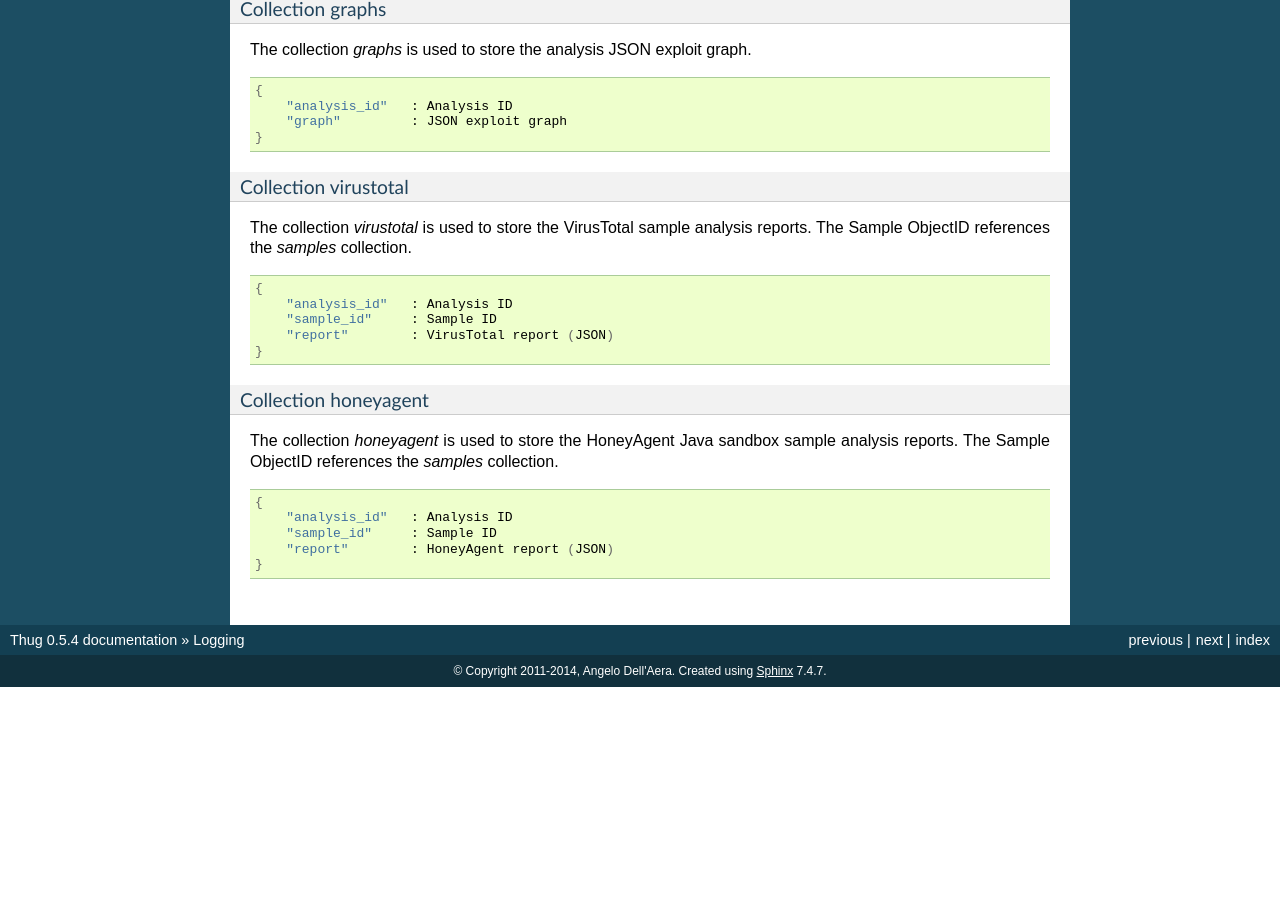
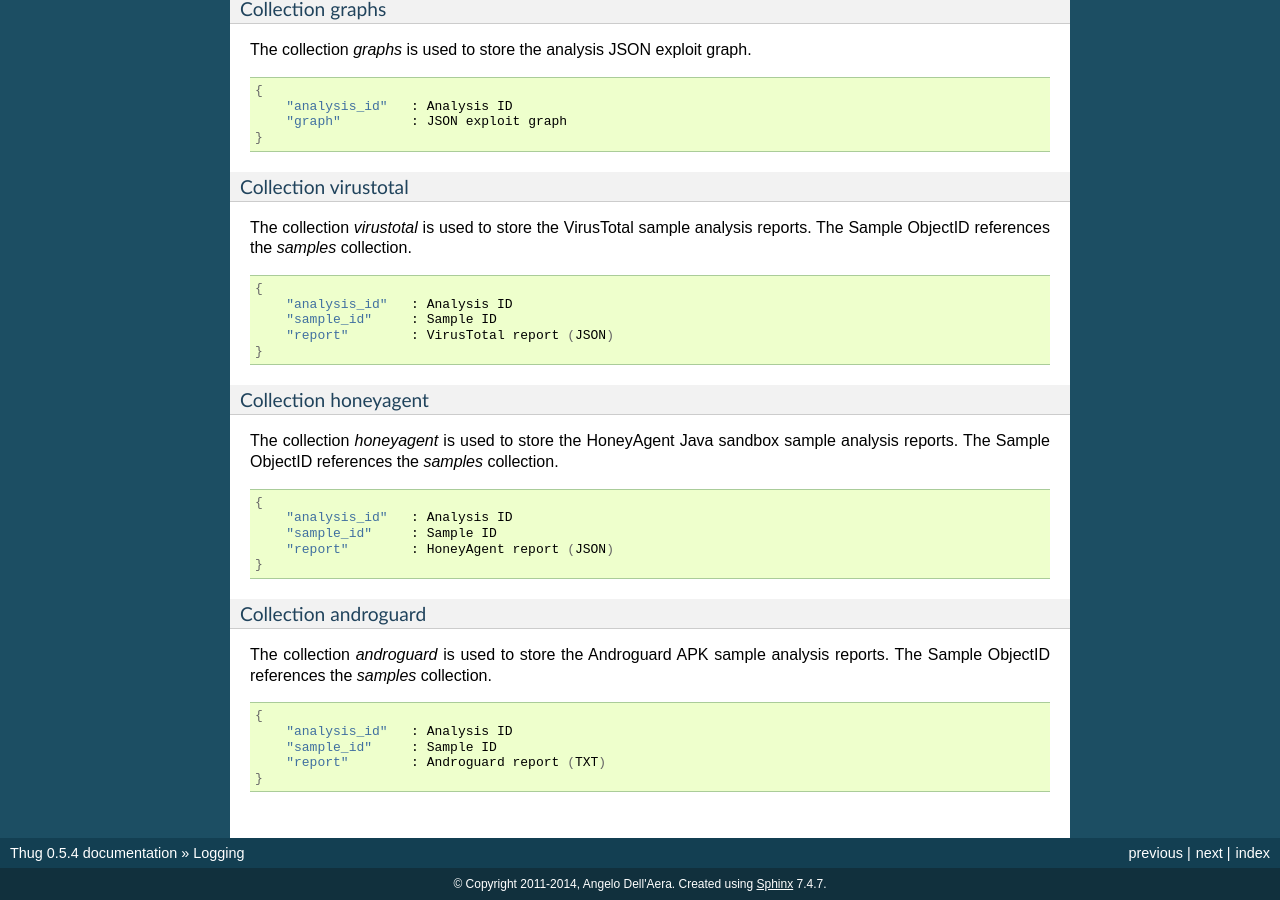
Before and after one commit to buffer/thug, a Sphinx documentation site: the page built from doc/source/logging.rst, in a window 1280 px wide and 900 px high, scrolled down 2654 px. Built offline with Sphinx 7.4.7, drawn with Linux system fonts in a browser that asks for light colours; before the commit the page ends 3341 px from its top, so only the background shows below that; some of the changed text lies outside the part shown.

Commit message:
Updated documentation

```diff
--- a/doc/source/logging.rst
+++ b/doc/source/logging.rst
@@ -212,3 +212,17 @@ reports. The Sample ObjectID references the *samples* collection.
             "sample_id"     : Sample ID
             "report"        : HoneyAgent report (JSON)
         }
+
+Collection androguard
+^^^^^^^^^^^^^^^^^^^^^
+
+The collection *androguard* is used to store the Androguard APK sample analysis reports.
+The Sample ObjectID references the *samples* collection.
+
+.. code-block:: sh
+
+        {
+            "analysis_id"   : Analysis ID
+            "sample_id"     : Sample ID
+            "report"        : Androguard report (TXT)
+        }
```
